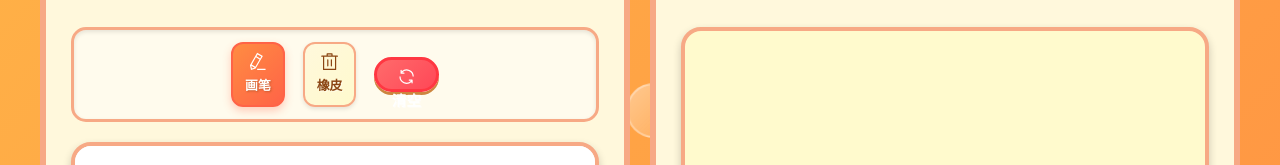
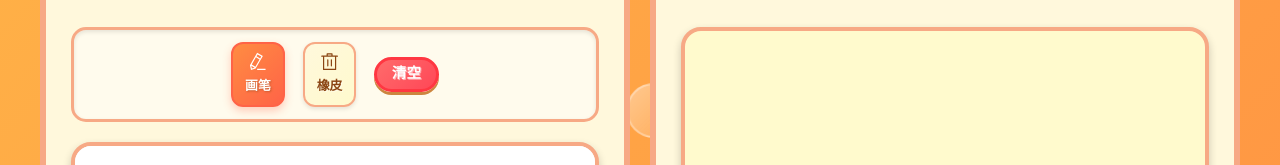
Before and after one commit to CodenameLuo/_004n_AI_Research_Journey, a Vue app: page /stick-color in a window 1280 px wide. Shown: the part 230-395 px from the top of the page. Built offline with nearby package versions, Linux system fonts and the light colour scheme; a web font is replaced by a local one.

Commit message:
Update StickColor.vue

```diff
--- a/src/views/StickColor.vue
+++ b/src/views/StickColor.vue
@@ -105,9 +105,6 @@
                                      <span>橡皮</span>
                                  </div>
                                  <div class="tool-btn clear-btn" @click="clearCanvas" title="清空画布">
-                                     <el-icon>
-                                         <Refresh />
-                                     </el-icon>
                                      <span>清空</span>
                                  </div>
                              </div>
@@ -1569,6 +1566,55 @@ onUnmounted(() => {
 }
 
 .tool-btn.clear-btn {
+  display: flex;
+  flex-direction: column;
+  align-items: center;
+  justify-content: center;
+  background: linear-gradient(135deg, #ff6b6b, #ff4757);
+  color: #fff;
+  border-color: #ff3742;
+  position: relative;
+}
+
+.tool-btn.clear-btn .el-icon {
+  display: flex;
+  align-items: center;
+  justify-content: center;
+  margin: 0;
+  position: static;
+  width: 100%;
+  height: 1.5em;
+}
+
+.tool-btn.clear-btn span {
+  display: block;
+  width: 100%;
+  text-align: center;
+  margin: 0;
+  padding: 0;
+}
+
+.tool-btn:hover {
+    background: linear-gradient(135deg, #ffb347, #ffd700);
+    transform: translateY(-1px);
+    box-shadow: 0px 3px 6px rgba(255, 140, 66, 0.3);
+    border-color: #ff8c42;
+}
+
+.tool-btn:active {
+    transform: translateY(0);
+    box-shadow: 0px 1px 2px rgba(0, 0, 0, 0.2);
+}
+
+.tool-btn.active {
+    background: linear-gradient(135deg, #ff8c42, #ff6347);
+    color: #fff;
+    border-color: #ff6347;
+    text-shadow: 1px 1px 2px rgba(139, 69, 19, 0.5);
+    box-shadow: 0px 4px 8px rgba(255, 99, 71, 0.3);
+}
+
+.tool-btn.clear-btn {
     background: linear-gradient(135deg, #ff6b6b, #ff4757);
     color: #fff;
     border-color: #ff3742;
```
